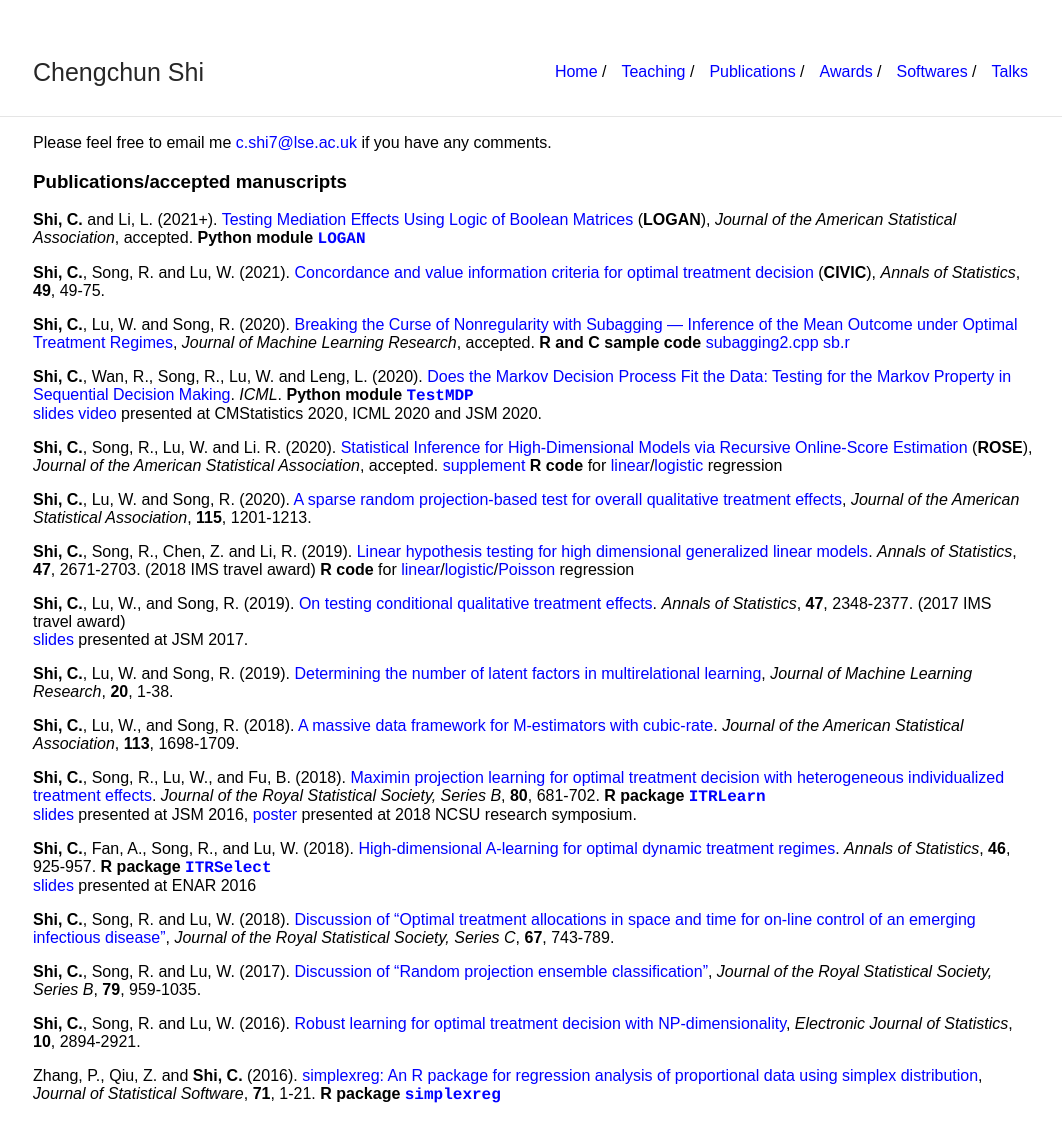
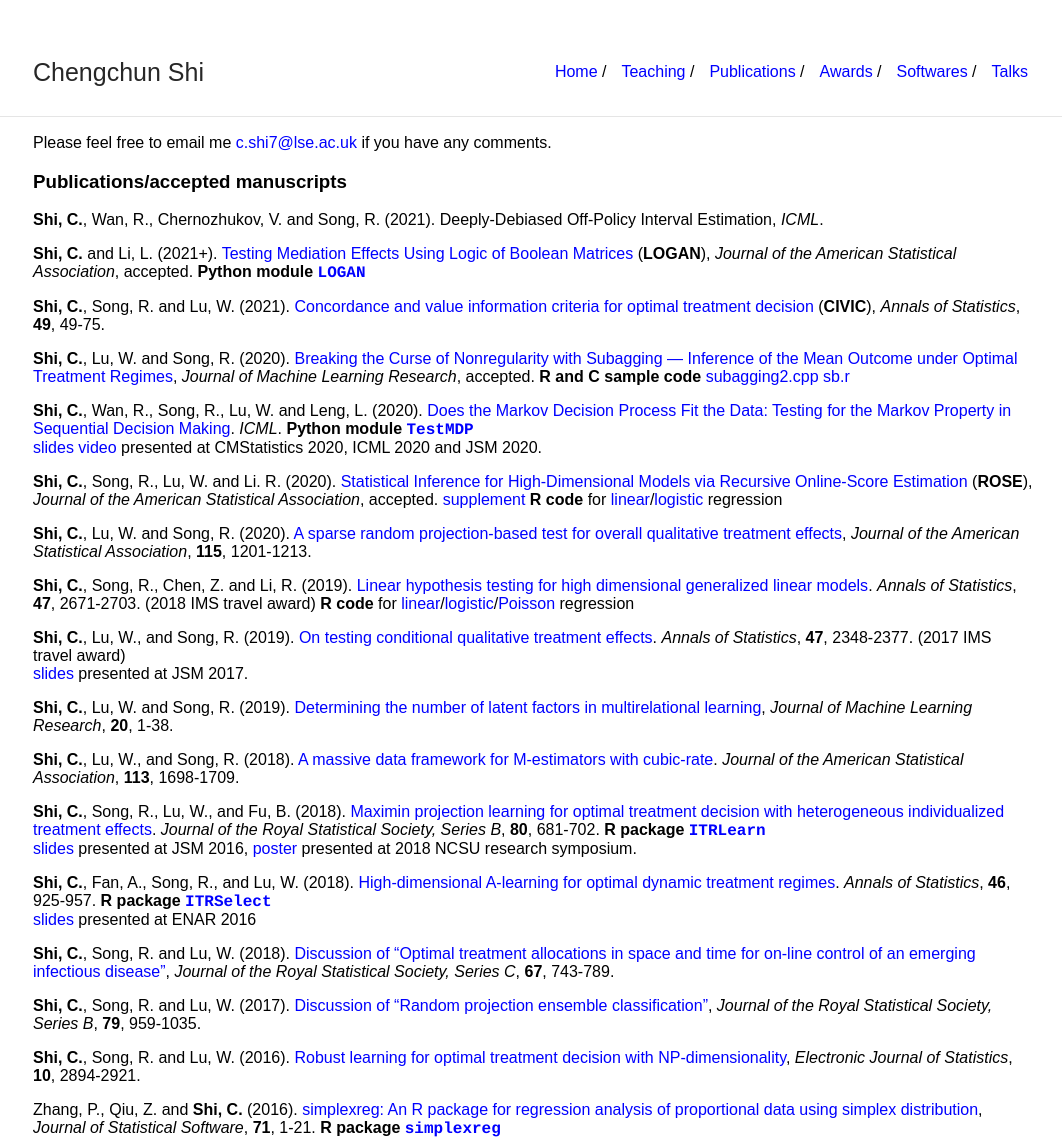
Before and after one commit to callmespring/callmespring.github.io, a Jekyll site: the page built from publication.md, in a window 1280 px wide. Shown: the whole page, without its empty margins (107-1169 px from the left). Built offline with Jekyll 4.4.1, drawn with Linux system fonts in a browser that asks for light colours; before the commit the page ends 1104 px from its top, so only the background shows below that.

Commit message:
Update publication.md

```diff
--- a/publication.md
+++ b/publication.md
@@ -8,6 +8,8 @@
 Please feel free to email me <c.shi7@lse.ac.uk> if you have any comments.
 
 ### Publications/accepted manuscripts
+**Shi, C.**, Wan, R., Chernozhukov, V. and Song, R. (2021). Deeply-Debiased Off-Policy Interval Estimation, _ICML_.
+
 **Shi, C.** and Li, L. (2021+). [Testing Mediation Effects Using Logic of Boolean Matrices](https://arxiv.org/abs/2005.04584) (**LOGAN**), _Journal of the American Statistical Association_, accepted.
 **Python module** [<span style="font-family:courier;">**LOGAN**</span>](https://github.com/callmespring/LOGAN)
 
```
